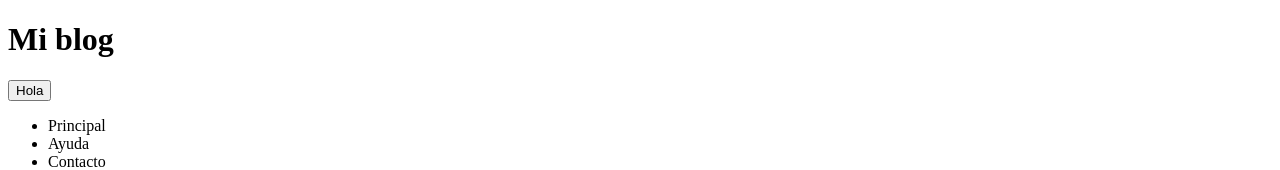
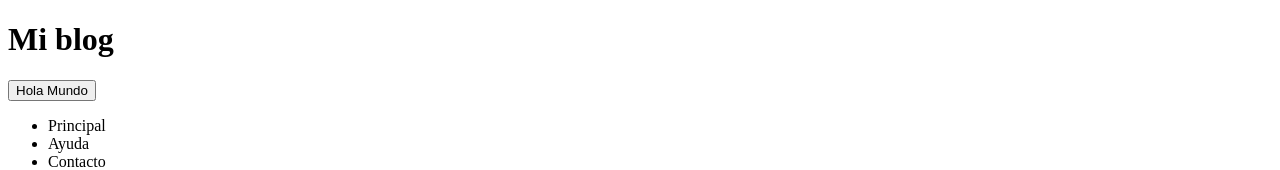
Before and after one commit to Cedeno0418/cursoHtml, a plain HTML site: page index.html in a window 1280 px wide. Shown: the top 170 px of the page. Drawn offline with Linux system fonts and the light colour scheme.

Commit message:
Change Mola Mundo

```diff
--- a/index.html
+++ b/index.html
@@ -18,7 +18,7 @@
     <body>
         <header>
             <h1>Mi blog</h1>
-            <input type="button" onclick="saludo()" value="Hola">
+            <input type="button" onclick="saludo()" value="Hola Mundo">
         </header>
 
         <nav id="navegacion">
```
